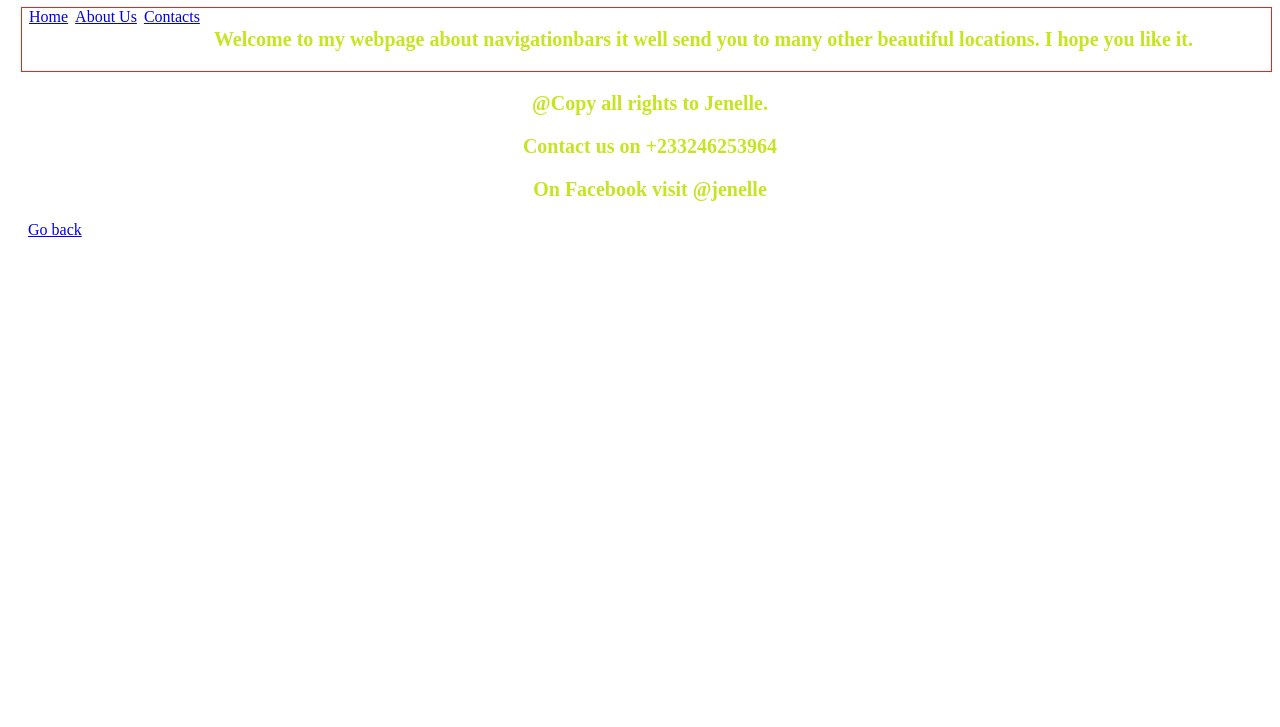
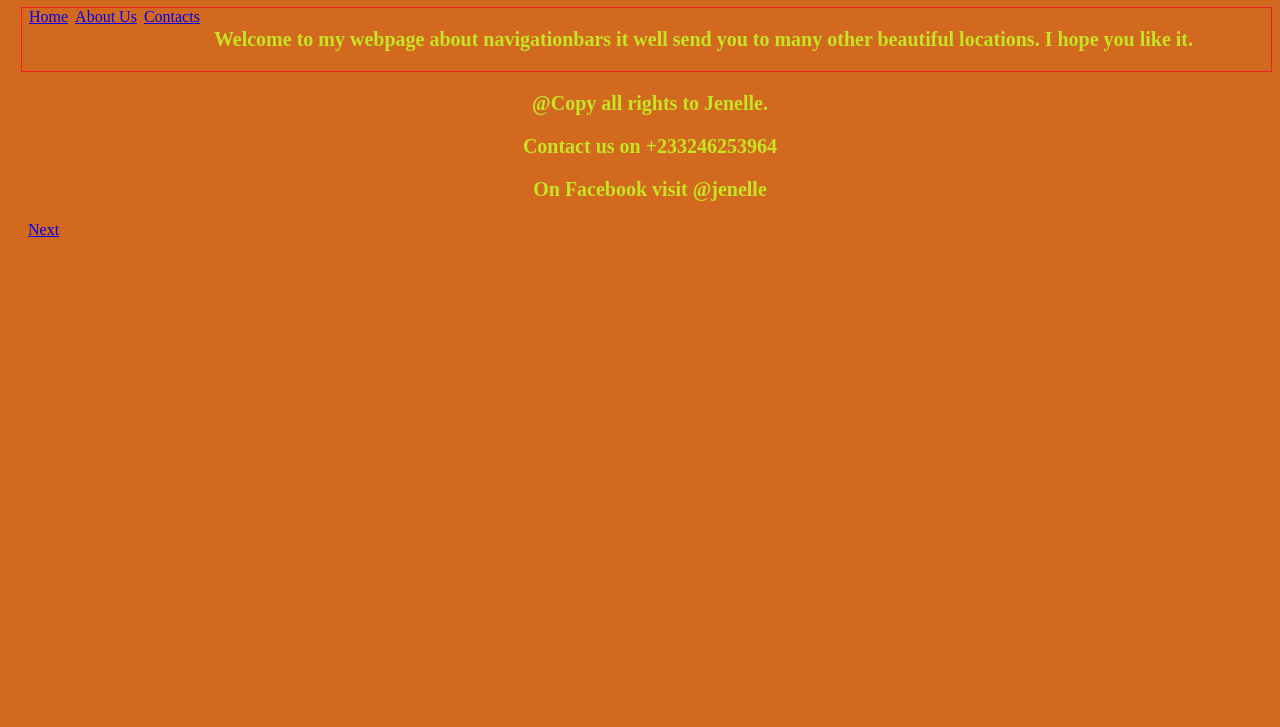
Before and after one commit to jenelleandderson123/New-Class, a plain HTML site: page website2.html in a window 1280 px wide. Shown: the part 73-800 px from the top of the page. Drawn offline with Linux system fonts and the light colour scheme.

Commit message:
Add files via upload

```diff
--- a/website2.html
+++ b/website2.html
@@ -3,6 +3,9 @@
     <head>
         <title> Website 2</title>
         <style>
+            body{
+                background-color: chocolate;
+            }
             * {
                 margin-left: 7px;
                 /* box-sizing: border-box; */
@@ -67,9 +70,9 @@
             <p> Contact us on +233246253964</p>
             <p> On Facebook visit @jenelle</p>
         </div>
-       <div>
-        <a href="website.html" class="button"> Go back</a>
-       </div>
+    <div>
+        <a href="website.html" class="button"> Next </a>
+    </div>
 
     </body>
 </html>
```
